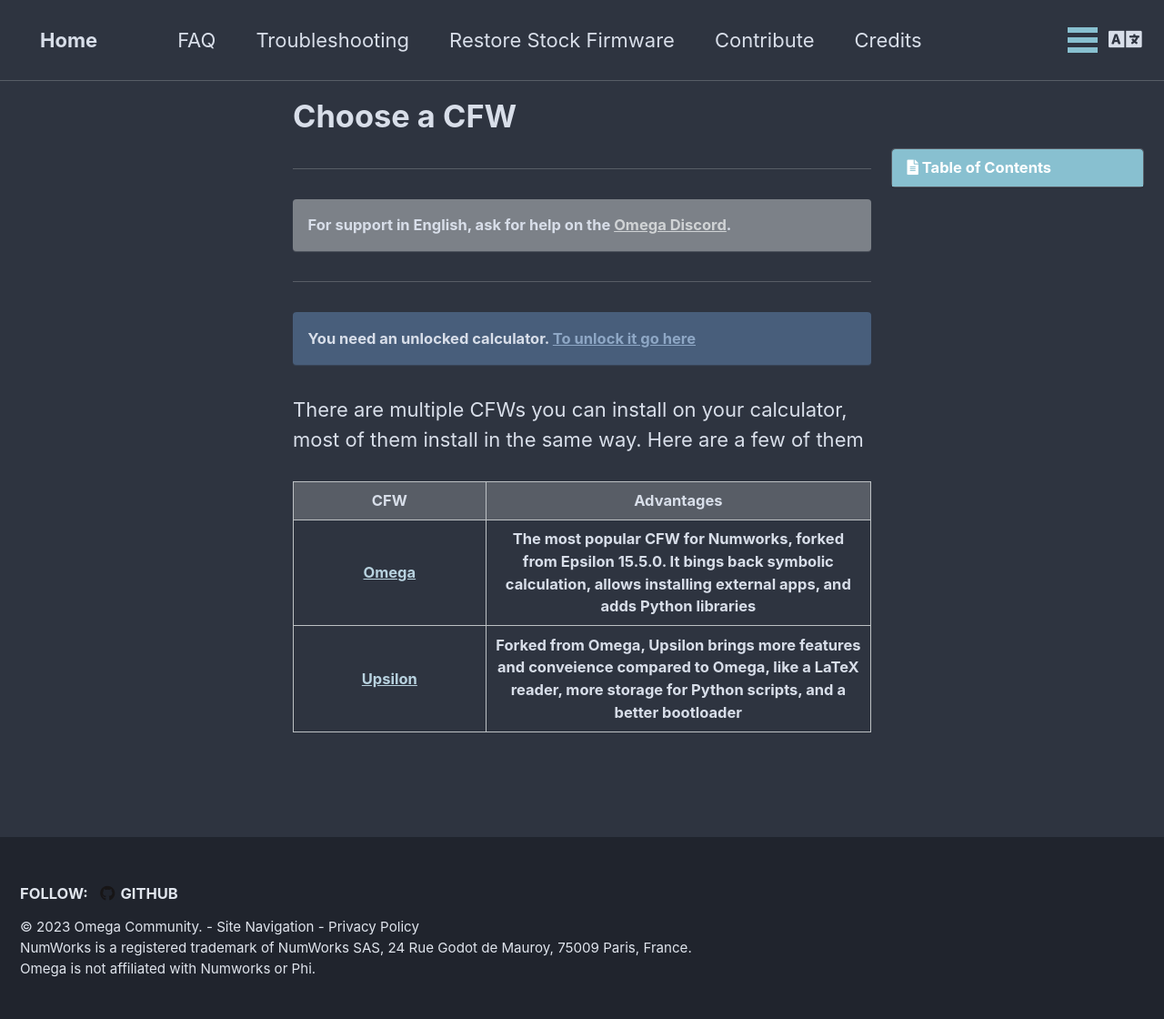
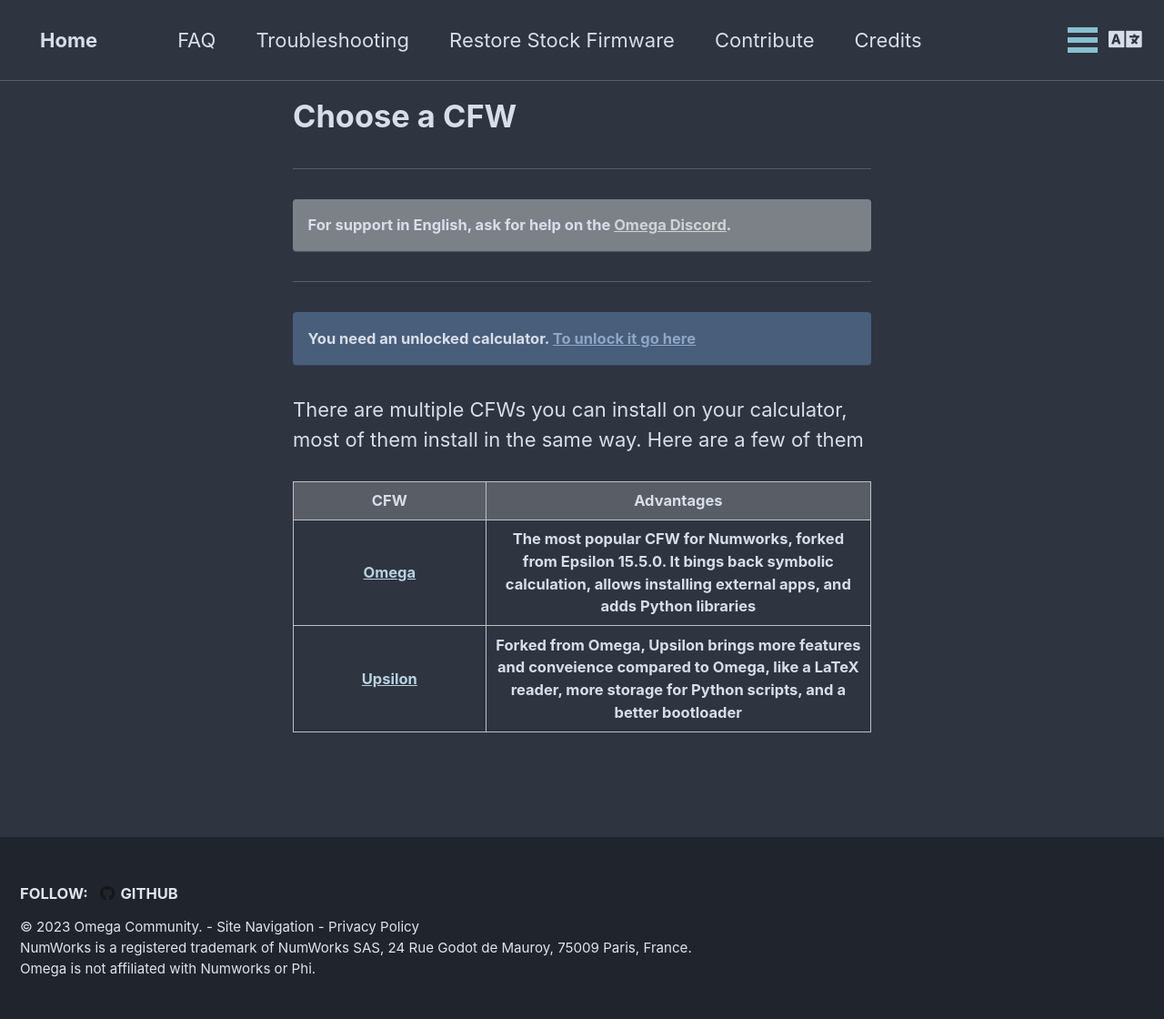
Before and after one commit to Omega-Numworks/Omega-Guide, a Jekyll site: the page built from _pages/en_US/choose-a-cfw.md, in a window 1280 px wide. Shown: the whole page at 91% size. Built offline with Jekyll 4.4.1, drawn with Linux system fonts in a browser that asks for light colours; comment, search, counter and statistics services are not loaded.

Commit message:
Remove useless Table of contents

```diff
--- a/_pages/en_US/choose-a-cfw.md
+++ b/_pages/en_US/choose-a-cfw.md
@@ -1,8 +1,6 @@
 ---
 title: "Choose a CFW"
 ---
-
-{% include toc title="Table of Contents" %}
 
 You need an unlocked calculator. [To unlock it go here](get-started)
 {: .notice--info}
```
